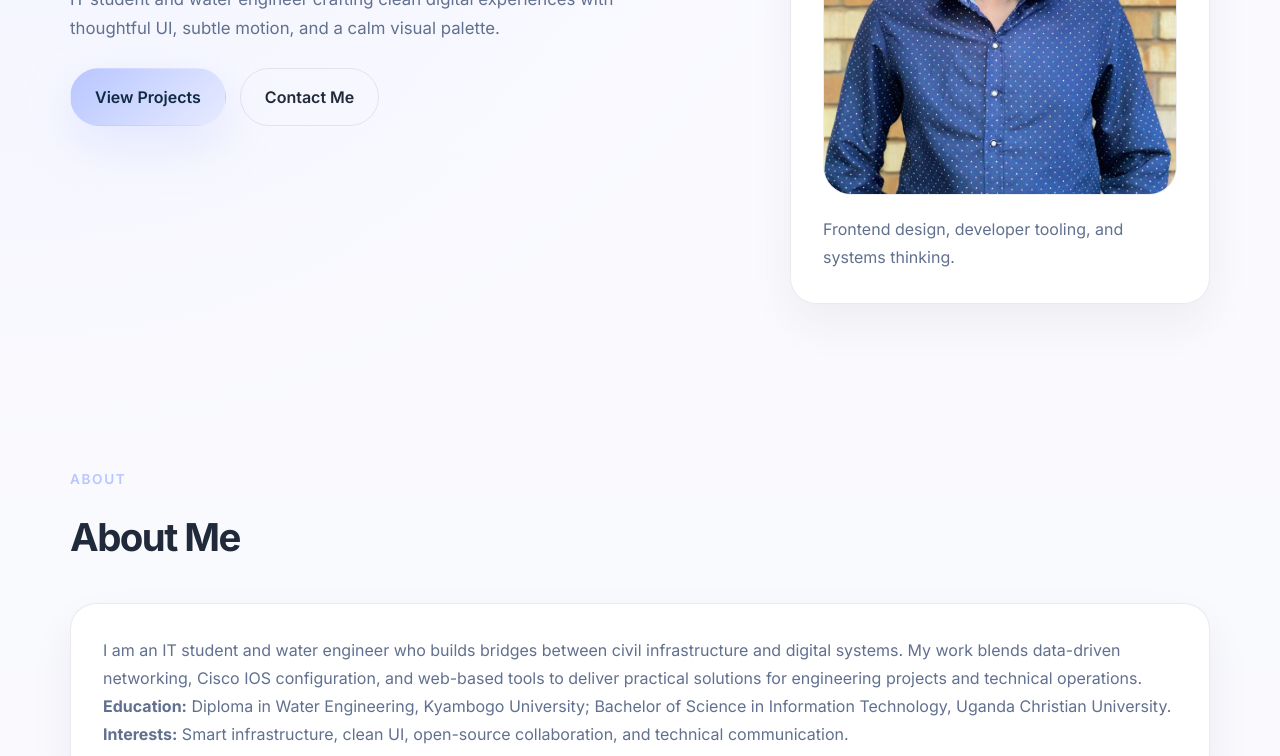
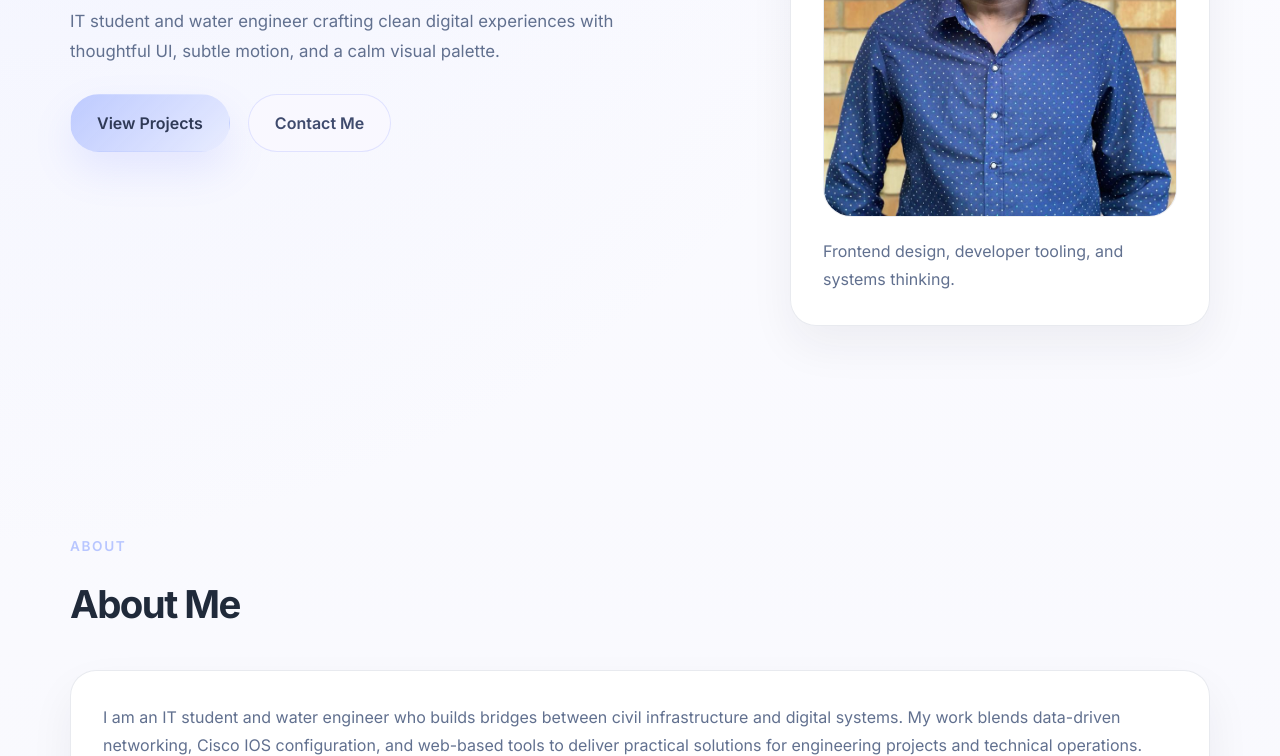
Before and after one commit to BrianJoshuaE/portifolio-BrianJoshua26, a plain HTML site: page index.html in a window 1280 px wide. Shown: the part 457-1213 px from the top of the page. Drawn offline with Linux system fonts and the light colour scheme.

Commit message:
update
update

```diff
--- a/style.css
+++ b/style.css
@@ -126,7 +126,7 @@ select {
 }
 
 .section {
-    padding: clamp(80px, 6vw, 120px) 0;
+    padding: clamp(96px, 8vw, 140px) 0;
     opacity: 0;
     transform: translateY(18px);
     transition: opacity 0.7s ease, transform 0.7s ease;
@@ -190,7 +190,7 @@ small,
 .hero-grid {
     display: grid;
     grid-template-columns: minmax(0, 1fr) 420px;
-    gap: 32px;
+    gap: 28px;
     align-items: center;
 }
 
@@ -199,7 +199,7 @@ small,
 }
 
 .hero-text {
-    margin: 24px 0;
+    margin: 28px 0;
     max-width: 560px;
     font-size: 1.05rem;
 }
@@ -207,8 +207,8 @@ small,
 .hero-actions {
     display: flex;
     flex-wrap: wrap;
-    gap: 14px;
-    margin-top: 24px;
+    gap: 18px;
+    margin-top: 28px;
 }
 
 .button {
@@ -216,23 +216,23 @@ small,
     align-items: center;
     justify-content: center;
     gap: 10px;
-    padding: 14px 24px;
+    padding: 14px 26px;
     border-radius: 999px;
     border: 1px solid transparent;
     font-weight: 600;
-    transition: transform 180ms ease, box-shadow 180ms ease, background 180ms ease;
+    transition: transform 180ms ease, box-shadow 180ms ease, background 180ms ease, color 180ms ease;
 }
 
 .button-primary {
-    background: linear-gradient(135deg, var(--accent), var(--accent-2));
-    color: #102a43;
-    box-shadow: 0 18px 50px rgba(165, 180, 252, 0.26);
+    background: linear-gradient(135deg, rgba(184, 198, 255, 0.9), rgba(231, 235, 255, 0.95));
+    color: #2f3a57;
+    box-shadow: 0 18px 40px rgba(111, 127, 255, 0.14);
 }
 
 .button-secondary {
-    background: transparent;
-    color: var(--text);
-    border-color: var(--border);
+    background: rgba(249, 248, 255, 0.92);
+    color: #3f4b6e;
+    border-color: rgba(111, 127, 255, 0.18);
 }
 
 .button:hover,
```
